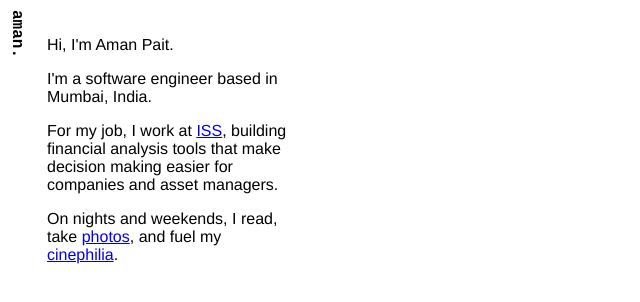
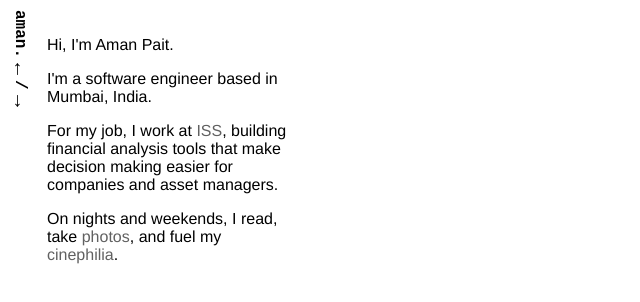
Before and after one commit to illseption/website-v_1, a Gatsby site: page / in a window 1280 px wide. Shown: the whole page, without its empty margins (0-640 px from the left). Built offline with nearby package versions, Linux system fonts and the light colour scheme; Gatsby itself is replaced by a stand-in of ours.

Commit message:
add nav arrows, change page title

```diff
--- a/src/components/sideBar.tsx
+++ b/src/components/sideBar.tsx
@@ -6,6 +6,9 @@ const SideBar = () => {
     <div className="sidebar">
       <div className="text-container">
         <span>aman.</span>
+        <span className="arrows">&larr;</span>
+        <span>/</span>
+        <span className="arrows">&rarr;</span>
       </div>
     </div>
   )
--- a/src/pages/index.tsx
+++ b/src/pages/index.tsx
@@ -9,10 +9,10 @@ const IndexPage: React.FC<PageProps> = () => {
       <div className="home">
         <p>Hi, I'm Aman Pait.</p>
         <p>I'm a software engineer based in Mumbai, India.</p>
-        <p>For my job, I work at <a href="https://www.issgovernance.com/market-intelligence" target="_blank">ISS</a>, building financial analysis tools that
+        <p>For my job, I work at <a className="link" href="https://www.issgovernance.com/market-intelligence" target="_blank">ISS</a>, building financial analysis tools that
           make decision making easier for companies and asset managers.
         </p>
-        <p>On nights and weekends, I read, take <a href="https://instagram.com/illseption" target="_blank">photos</a>, and fuel my <a href="https://letterboxd.com/illseption/films/diary/" target="_blank">cinephilia</a>.</p>
+        <p>On nights and weekends, I read, take <a className="link" href="https://instagram.com/illseption" target="_blank">photos</a>, and fuel my <a className="link" href="https://letterboxd.com/illseption/films/diary/" target="_blank">cinephilia</a>.</p>
       </div>
     </Layout>
   )
@@ -20,4 +20,4 @@ const IndexPage: React.FC<PageProps> = () => {
 
 export default IndexPage
 
-export const Head: HeadFC = () => <title>Home Page</title>
+export const Head: HeadFC = () => <title>Aman Pait</title>
--- a/src/styles/index.scss
+++ b/src/styles/index.scss
@@ -8,6 +8,11 @@
   max-width: 15em;
   padding-top: 12px;
   padding-left: 15px;
+
+  .link {
+    text-decoration: none;
+    color: #616161;
+  }
 }
 
 .sidebar {
@@ -24,5 +29,11 @@
     font-family: 'Courier New', Courier, monospace;
     font-weight: bold;
     writing-mode: vertical-lr;
+
+    .arrows {
+      margin: 5px 0;
+      font-size: 20px;
+      cursor: pointer;
+    }
   }
 }
```
